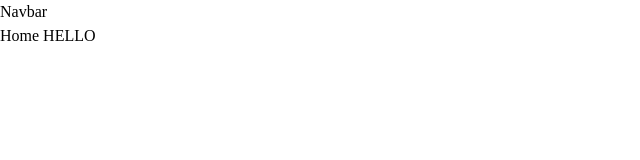
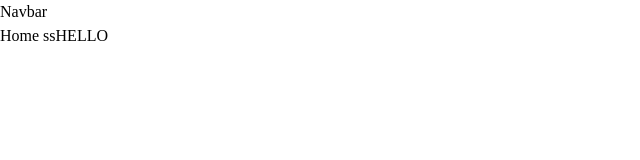
Before and after one commit to Ronn02/RaGala, a React (Create React App) app: page /home in a window 1280 px wide. Shown: the top 160 px of the page, without its empty margins (0-640 px from the left). Built offline with nearby package versions, Linux system fonts and the light colour scheme.

Commit message:
testupdate

```diff
--- a/src/components/Home.jsx
+++ b/src/components/Home.jsx
@@ -2,7 +2,7 @@ import React from 'react'
 
 const Home = () => {
   return (
-    <div>Home HELLO</div>
+    <div>Home ssHELLO</div>
   )
 }
 
```
